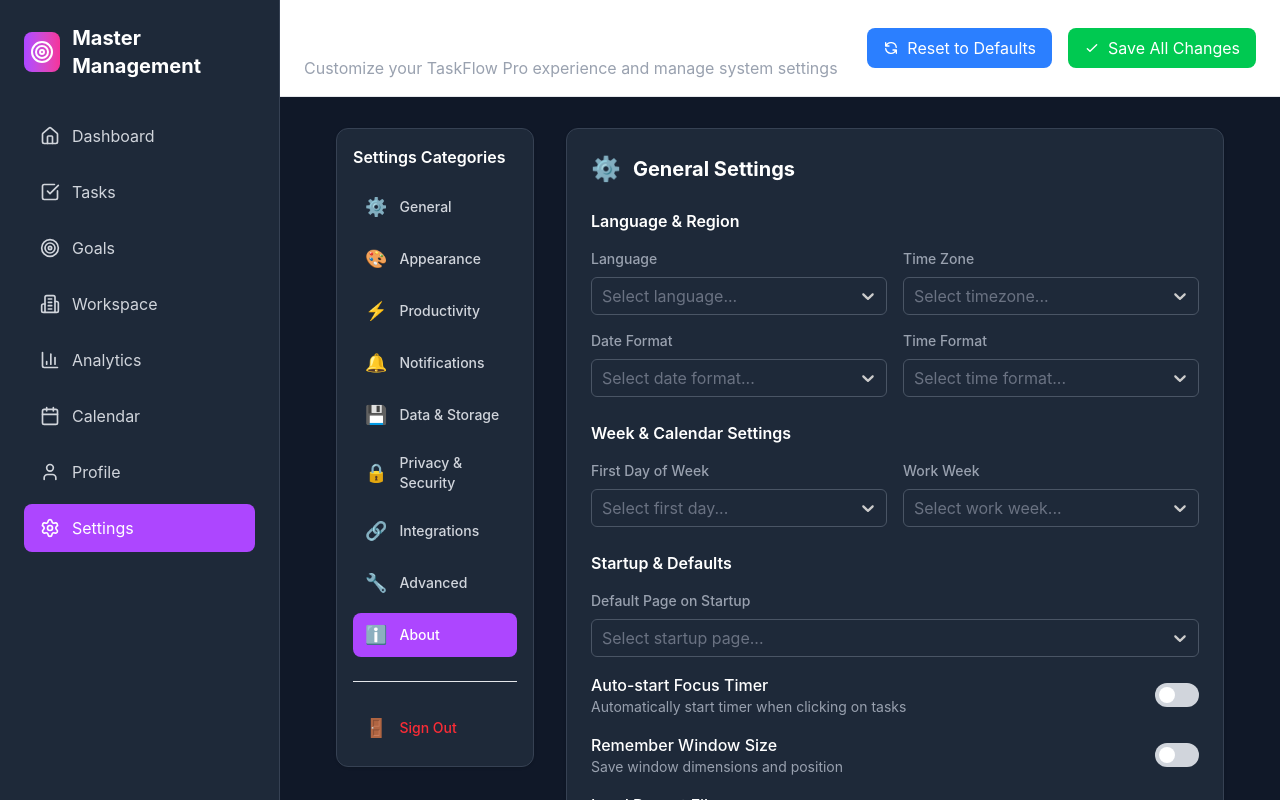
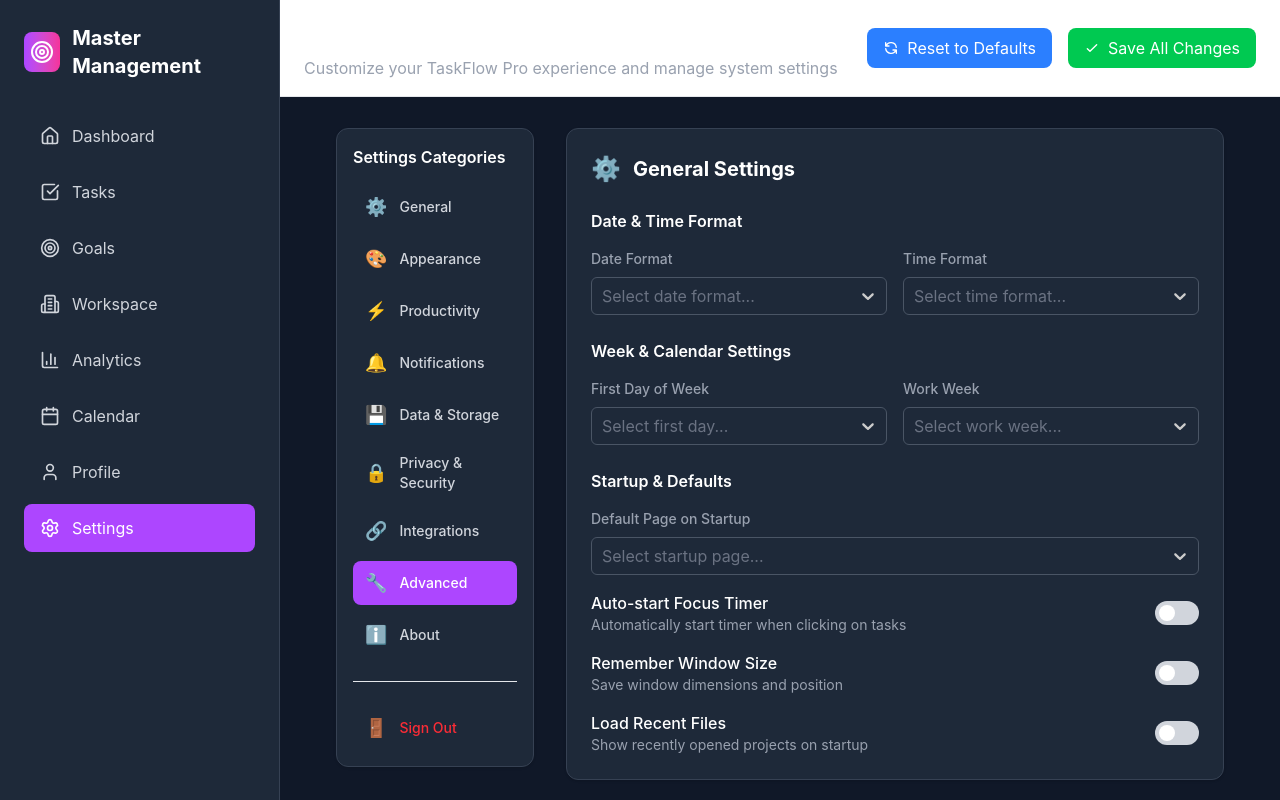
Before and after one commit to Regestrac/Master-Management-Frontend, a React (Vite) app: page /settings in a window 1280 px wide. Shown: the top 800 px of the page. Built offline with nearby package versions, Linux system fonts and the light colour scheme; no server answers.

Commit message:
Reoraganised some components and fields in profile and settings page.

```diff
--- a/src/components/Profile/PersonalInformation.tsx
+++ b/src/components/Profile/PersonalInformation.tsx
@@ -5,10 +5,13 @@ import SelectField from 'components/Shared/SelectField';
 
 // Time zone options
 const timeZoneOptions = [
-  { value: 'PST', label: 'Pacific Standard Time (PST)' },
-  { value: 'EST', label: 'Eastern Standard Time (EST)' },
-  { value: 'GMT', label: 'Greenwich Mean Time (GMT)' },
-  { value: 'CET', label: 'Central European Time (CET)' },
+  { value: 'pst', label: 'Pacific Standard Time (PST)' },
+  { value: 'est', label: 'Eastern Standard Time (EST)' },
+  { value: 'gmt', label: 'Greenwich Mean Time (GMT)' },
+  { value: 'cet', label: 'Central European Time (CET)' },
+  { value: 'ist', label: 'Indian Standard Time (IST)' },
+  { value: 'jst', label: 'Japan Standard Time (JST)' },
+  { value: 'cst', label: 'Central Standard Time (CST)' },
 ];
 
 // Language options
@@ -18,6 +21,8 @@ const languageOptions = [
   { value: 'fr', label: 'Français' },
   { value: 'de', label: 'Deutsch' },
   { value: 'zh', label: '中文' },
+  { value: 'ar', label: 'العربية' },
+  { value: 'ja', label: '日本語' },
 ];
 
 const PersonalInformation = () => {
--- a/src/components/Profile/Profile.tsx
+++ b/src/components/Profile/Profile.tsx
@@ -11,8 +11,6 @@ import ProfileInfoCard from 'components/Profile/ProfileInfoCard';
 import QuickStats from 'components/Profile/QuickStats';
 import Achievements from 'components/Profile/Achievements';
 import PersonalInformation from 'components/Profile/PersonalInformation';
-import PrivacyAndSecurity from 'components/Profile/PrivacyAndSecurity';
-import Integrations from 'components/Profile/Integrations';
 import HelpAndSupport from 'components/Profile/HelpAndSupport';
 import ProfileHeader from 'components/Profile/ProfileHeader';
 
@@ -126,8 +124,6 @@ const Profile = () => {
               <FormProvider {...methods}>
                 <div className='space-y-8 pb-8'>
                   <PersonalInformation />
-                  <PrivacyAndSecurity />
-                  <Integrations />
                   <HelpAndSupport />
                 </div>
               </FormProvider>
--- a/src/components/Settings/GeneralSettings.tsx
+++ b/src/components/Settings/GeneralSettings.tsx
@@ -4,51 +4,6 @@ import { useProfileStore } from 'stores/profileStore';
 
 import SelectField from 'components/Shared/SelectField';
 import Switch from 'components/Shared/Switch';
-
-// Language options
-const languageOptions: SelectOptionType[] = [
-  { label: 'English', value: 'en' },
-  { label: 'Español', value: 'es' },
-  { label: 'Français', value: 'fr' },
-  { label: 'Deutsch', value: 'de' },
-  { label: 'Italiano', value: 'it' },
-  { label: 'Português', value: 'pt' },
-  { label: 'Русский', value: 'ru' },
-  { label: '日本語', value: 'ja' },
-  { label: '한국어', value: 'ko' },
-  { label: '中文', value: 'zh' },
-  { label: 'العربية', value: 'ar' },
-  { label: 'हिन्दी', value: 'hi' },
-];
-
-// Timezone options
-const timezoneOptions: SelectOptionType[] = [
-  { label: '(UTC-12:00) Baker Island', value: 'UTC-12' },
-  { label: '(UTC-11:00) Hawaii', value: 'UTC-11' },
-  { label: '(UTC-10:00) Alaska', value: 'UTC-10' },
-  { label: '(UTC-09:00) Alaska', value: 'UTC-9' },
-  { label: '(UTC-08:00) Pacific Time', value: 'UTC-8' },
-  { label: '(UTC-07:00) Mountain Time', value: 'UTC-7' },
-  { label: '(UTC-06:00) Central Time', value: 'UTC-6' },
-  { label: '(UTC-05:00) Eastern Time', value: 'UTC-5' },
-  { label: '(UTC-04:00) Atlantic Time', value: 'UTC-4' },
-  { label: '(UTC-03:00) Argentina', value: 'UTC-3' },
-  { label: '(UTC-02:00) Mid-Atlantic', value: 'UTC-2' },
-  { label: '(UTC-01:00) Azores', value: 'UTC-1' },
-  { label: '(UTC+00:00) Greenwich Mean Time', value: 'UTC+0' },
-  { label: '(UTC+01:00) Central European Time', value: 'UTC+1' },
-  { label: '(UTC+02:00) Eastern European Time', value: 'UTC+2' },
-  { label: '(UTC+03:00) Moscow Time', value: 'UTC+3' },
-  { label: '(UTC+04:00) Gulf Time', value: 'UTC+4' },
-  { label: '(UTC+05:00) Pakistan Time', value: 'UTC+5' },
-  { label: '(UTC+06:00) Bangladesh Time', value: 'UTC+6' },
-  { label: '(UTC+07:00) Indochina Time', value: 'UTC+7' },
-  { label: '(UTC+08:00) China Standard Time', value: 'UTC+8' },
-  { label: '(UTC+09:00) Japan Standard Time', value: 'UTC+9' },
-  { label: '(UTC+10:00) Australian Eastern Time', value: 'UTC+10' },
-  { label: '(UTC+11:00) Solomon Islands Time', value: 'UTC+11' },
-  { label: '(UTC+12:00) Fiji Time', value: 'UTC+12' },
-];
 
 // Date format options
 const dateFormatOptions: SelectOptionType[] = [
@@ -57,6 +12,7 @@ const dateFormatOptions: SelectOptionType[] = [
   { label: 'YYYY-MM-DD (ISO)', value: 'YYYY-MM-DD' },
   { label: 'DD.MM.YYYY (German)', value: 'DD.MM.YYYY' },
   { label: 'MM-DD-YYYY', value: 'MM-DD-YYYY' },
+  { label: 'DD-MM-YYYY', value: 'DD-MM-YYYY' },
 ];
 
 // Time format options
@@ -101,24 +57,10 @@ const GeneralSettings = () => {
       </h4>
 
       <div className='space-y-6'>
-        {/* Language & Region */}
+        {/* Date & Time Format */}
         <div>
-          <h5 className='font-semibold mb-4'>Language & Region</h5>
+          <h5 className='font-semibold mb-4'>Date & Time Format</h5>
           <div className='grid grid-cols-1 md:grid-cols-2 gap-4'>
-            <SelectField
-              name='language'
-              label='Language'
-              options={languageOptions}
-              isMulti={false}
-              placeholder='Select language...'
-            />
-            <SelectField
-              name='timezone'
-              label='Time Zone'
-              options={timezoneOptions}
-              isMulti={false}
-              placeholder='Select timezone...'
-            />
             <SelectField
               name='dateFormat'
               label='Date Format'
--- a/src/components/Settings/Settings.tsx
+++ b/src/components/Settings/Settings.tsx
@@ -15,6 +15,8 @@ import DataAndStorageSettings from 'components/Settings/DataAndStorageSettings';
 import AdvancedSettings from 'components/Settings/AdvancedSettings';
 import AboutSection from 'components/Settings/AboutSection';
 import NotificationSettings from 'components/Settings/NotificationSettings';
+import PrivacyAndSecurity from 'components/Settings/PrivacyAndSecurity';
+import Integrations from 'components/Settings/Integrations';
 
 const settingsCategories = [
   { id: 'general', icon: '⚙️', label: 'General' },
@@ -67,7 +69,7 @@ const Settings = () => {
   // Scroll spy functionality
   useEffect(() => {
     const handleScroll = () => {
-      const scrollPosition = window.scrollY + 120; // Offset for fixed header
+      const scrollPosition = window.scrollY + 60; // Offset for fixed header
       for (const category of settingsCategories) {
         const element = sectionRefs.current[category.id];
         if (element) {
@@ -189,6 +191,14 @@ const Settings = () => {
                 <DataAndStorageSettings />
               </div>
 
+              <div ref={setSectionRef('privacy')}>
+                <PrivacyAndSecurity />
+              </div>
+
+              <div ref={setSectionRef('integrations')}>
+                <Integrations />
+              </div>
+
               <div ref={setSectionRef('advanced')}>
                 <AdvancedSettings />
               </div>
--- a/src/components/Tasks/TaskCard.tsx
+++ b/src/components/Tasks/TaskCard.tsx
@@ -78,7 +78,7 @@ const TaskCard = ({ task }: TaskCardPropsType) => {
       });
     };
 
-    if (activeTask !== taskId) {
+    if (activeTask && activeTask !== taskId) {
       updateVisibility({ modalType: 'switchTaskModal', isVisible: true, extraProps: { onSuccess: toggleTimer } });
     } else {
       toggleTimer();
```
Also changed, not shown: src/components/Settings/Integrations.tsx (renamed from src/components/Profile/Integrations.tsx), src/components/Settings/PrivacyAndSecurity.tsx (renamed from src/components/Profile/PrivacyAndSecurity.tsx).
